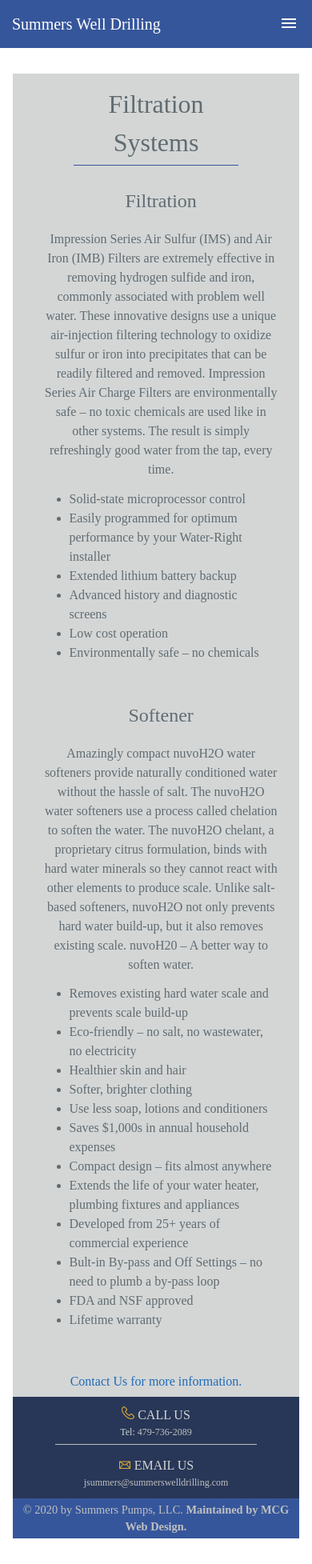
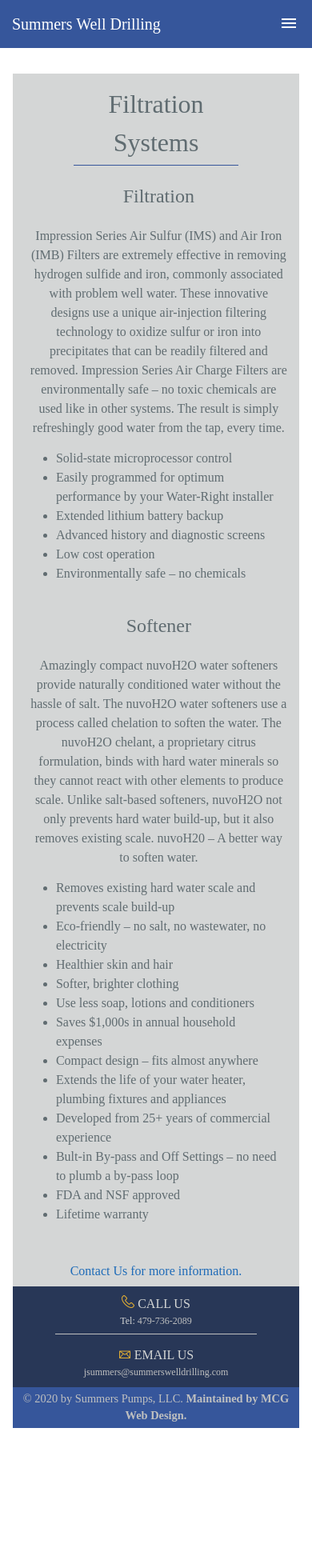
Before and after one commit to jamess999888/SummersPumps, a Jekyll site: the page built from filtrationSystems.md, in a window 390 px wide. Shown: the whole page at 80% size. Built offline with Jekyll 4.4.1, drawn with Linux system fonts in a browser that asks for light colours; our own code applies the rules of GitHub Pages for plain Markdown files; after the commit the page ends 1817 px from its top, so only the background shows below that.

Commit message:
fixing responsive styling

```diff
--- a/css/style.css
+++ b/css/style.css
@@ -1431,7 +1431,7 @@
     }
     #filtrationSystems .outerList {
         display: block;
-        padding: 2% 5%;
+        padding: 0 2% 0 0;
         width: 100%;
         margin: 0 0;
     }
```
